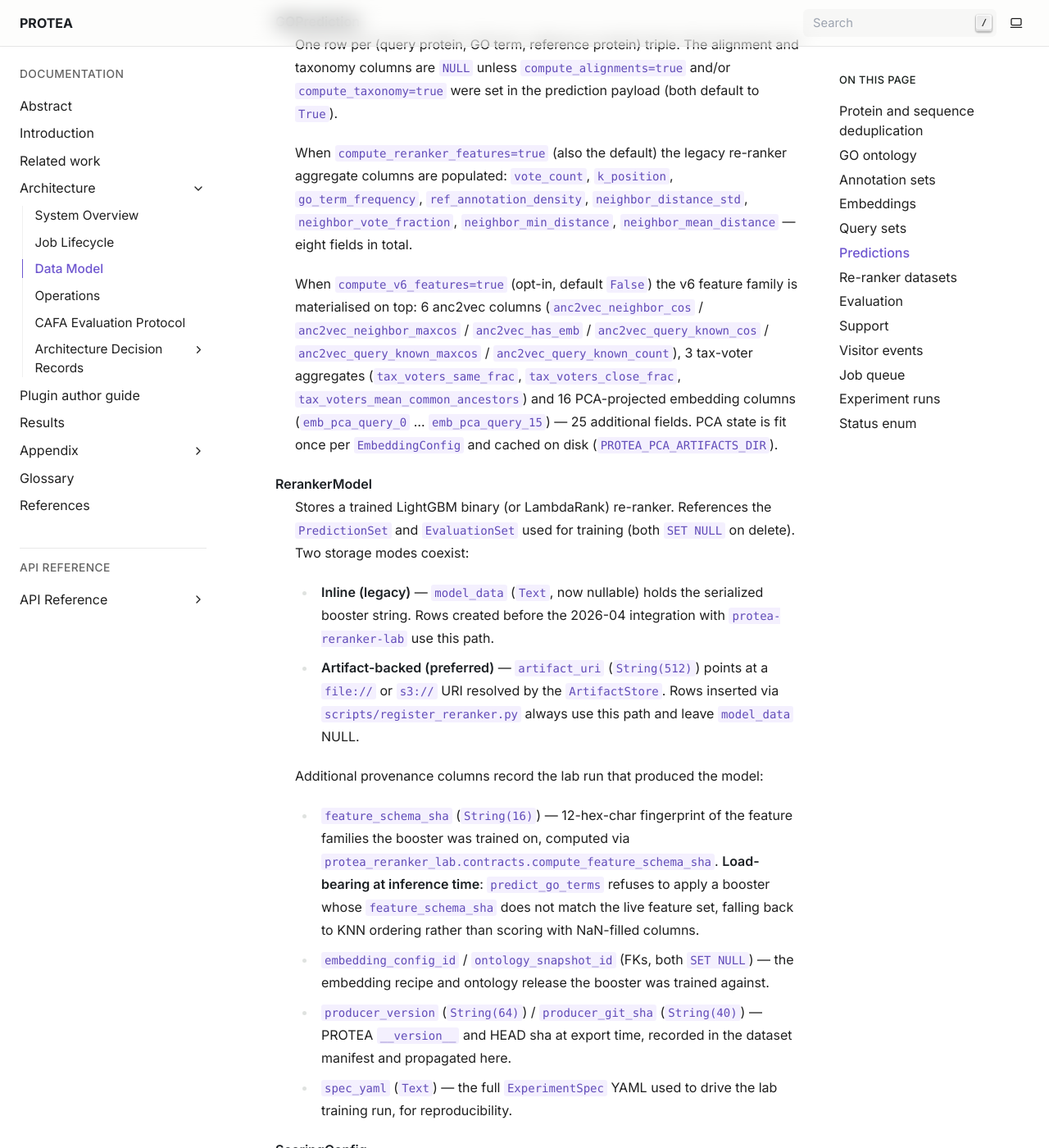
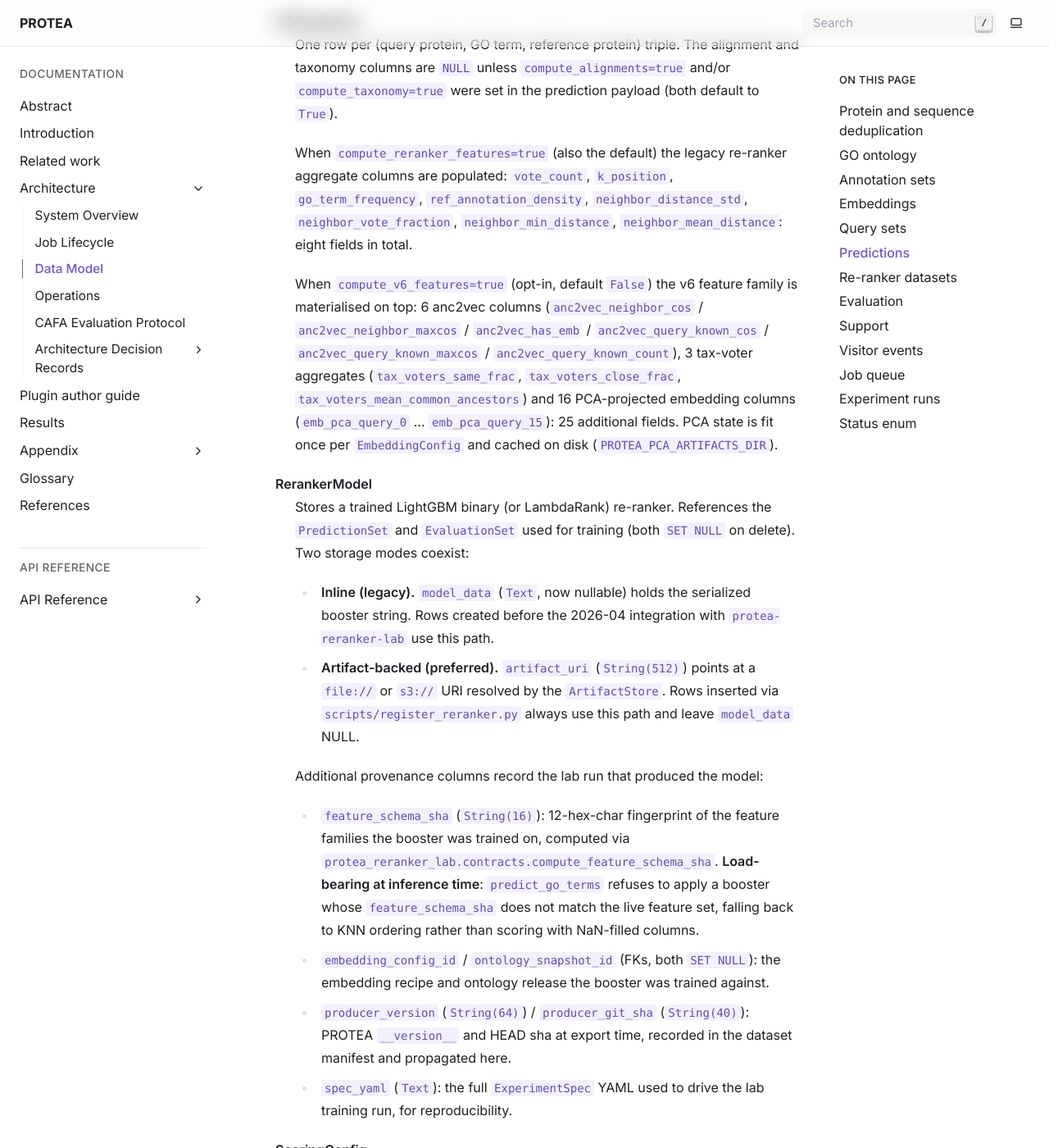
Before and after one commit to frapercan/PROTEA, a Sphinx documentation site: the page built from docs/source/architecture/data_model.rst, in a window 1280 px wide and 1400 px high, scrolled down 6142 px. Shown: the whole window at 82% size. Built offline with Sphinx 7.4.7, drawn with Linux system fonts in a browser that asks for light colours; some of the changed text lies outside the part shown.

```diff
--- a/docs/source/architecture/data_model.rst
+++ b/docs/source/architecture/data_model.rst
@@ -31,7 +31,7 @@ Protein and sequence deduplication
 
 **Sequence**
    Stores unique amino-acid sequences, deduplicated by MD5 hash (``sequence_hash``).
-   Many ``Protein`` rows can reference the same ``Sequence`` — ``sequence_id`` is
+   Many ``Protein`` rows can reference the same ``Sequence``; ``sequence_id`` is
    deliberately non-unique.
 
 **Protein**
@@ -242,7 +242,7 @@ Predictions
    re-ranker aggregate columns are populated: ``vote_count``,
    ``k_position``, ``go_term_frequency``, ``ref_annotation_density``,
    ``neighbor_distance_std``, ``neighbor_vote_fraction``,
-   ``neighbor_min_distance``, ``neighbor_mean_distance`` — eight fields in
+   ``neighbor_min_distance``, ``neighbor_mean_distance``: eight fields in
    total.
 
    When ``compute_v6_features=true`` (opt-in, default ``False``) the v6
@@ -253,7 +253,7 @@ Predictions
    tax-voter aggregates (``tax_voters_same_frac``,
    ``tax_voters_close_frac``, ``tax_voters_mean_common_ancestors``) and
    16 PCA-projected embedding columns (``emb_pca_query_0`` …
-   ``emb_pca_query_15``) — 25 additional fields. PCA state is fit once
+   ``emb_pca_query_15``): 25 additional fields. PCA state is fit once
    per ``EmbeddingConfig`` and cached on disk
    (``PROTEA_PCA_ARTIFACTS_DIR``).
 
@@ -262,17 +262,17 @@ Predictions
    ``PredictionSet`` and ``EvaluationSet`` used for training (both
    ``SET NULL`` on delete). Two storage modes coexist:
 
-   - **Inline (legacy)** — ``model_data`` (``Text``, now nullable) holds the
+   - **Inline (legacy).** ``model_data`` (``Text``, now nullable) holds the
      serialized booster string. Rows created before the 2026-04 integration
      with ``protea-reranker-lab`` use this path.
-   - **Artifact-backed (preferred)** — ``artifact_uri`` (``String(512)``)
+   - **Artifact-backed (preferred).** ``artifact_uri`` (``String(512)``)
      points at a ``file://`` or ``s3://`` URI resolved by the
      ``ArtifactStore``. Rows inserted via ``scripts/register_reranker.py``
      always use this path and leave ``model_data`` NULL.
 
    Additional provenance columns record the lab run that produced the model:
 
-   - ``feature_schema_sha`` (``String(16)``) — 12-hex-char fingerprint
+   - ``feature_schema_sha`` (``String(16)``): 12-hex-char fingerprint
      of the feature families the booster was trained on, computed via
      ``protea_reranker_lab.contracts.compute_feature_schema_sha``.
      **Load-bearing at inference time**: ``predict_go_terms`` refuses to
@@ -280,12 +280,12 @@ Predictions
      feature set, falling back to KNN ordering rather than scoring with
      NaN-filled columns.
    - ``embedding_config_id`` / ``ontology_snapshot_id`` (FKs, both
-     ``SET NULL``) — the embedding recipe and ontology release the
+     ``SET NULL``): the embedding recipe and ontology release the
      booster was trained against.
    - ``producer_version`` (``String(64)``) / ``producer_git_sha``
-     (``String(40)``) — PROTEA ``__version__`` and HEAD sha at export
+     (``String(40)``): PROTEA ``__version__`` and HEAD sha at export
      time, recorded in the dataset manifest and propagated here.
-   - ``spec_yaml`` (``Text``) — the full ``ExperimentSpec`` YAML used to
+   - ``spec_yaml`` (``Text``): the full ``ExperimentSpec`` YAML used to
      drive the lab training run, for reproducibility.
 
 **ScoringConfig**
@@ -408,7 +408,7 @@ Visitor events
    ``daily_salt`` is a 32-byte random value held in process memory and
    regenerated every calendar day. Once the day rolls over the salt is
    gone, so cross-day correlation becomes cryptographically infeasible
-   — the same no-PII model used by Plausible and Fathom. The ``(day,
+   (the same no-PII model used by Plausible and Fathom). The ``(day,
    visitor_hash)`` index drives unique-visitor counts per day; the
    ``path`` index drives top-page reports.
 
@@ -450,7 +450,7 @@ Job queue
    the operator (or a downstream tool) can write back via the existing
    PATCH path, and ``tags`` is a free-form ``Text[]`` (default ``[]``)
    for ad-hoc grouping. None of the three are interpreted by
-   ``BaseWorker`` — they are operator metadata only.
+   ``BaseWorker``; they are operator metadata only.
 
 **JobEvent**
    Append-only audit log. Written by the ``emit`` callback during execution. The frontend
@@ -527,10 +527,10 @@ Status enum
 
 .. seealso::
 
-   - :doc:`operations` — every operation lists the tables it touches.
-   - :doc:`/reference/infrastructure` — the SQLAlchemy ``Mapped[]`` classes
+   - :doc:`operations`: every operation lists the tables it touches.
+   - :doc:`/reference/infrastructure`: the SQLAlchemy ``Mapped[]`` classes
      behind every table on this page.
-   - :doc:`/adr/006-sequence-deduplication-by-md5` — why the
+   - :doc:`/adr/006-sequence-deduplication-by-md5`: why the
      ``Sequence`` ↔ ``Protein`` split exists.
-   - :doc:`/adr/001-knn-without-pgvector` — why ``SequenceEmbedding`` uses
+   - :doc:`/adr/001-knn-without-pgvector`: why ``SequenceEmbedding`` uses
      pgvector for storage but not for search.
--- a/docs/source/architecture/index.rst
+++ b/docs/source/architecture/index.rst
@@ -16,8 +16,8 @@ concern and links to the others where they intersect.
    the soft-cancellation contract.
 
 :doc:`data_model`
-   The relational schema in five logical groups — sequences and proteins,
-   ontology and annotations, embeddings, predictions, query sets and jobs —
+   The relational schema in five logical groups (sequences and proteins,
+   ontology and annotations, embeddings, predictions, query sets and jobs)
    with the deduplication and versioning rules that make every prediction
    reproducible.
 
@@ -35,7 +35,7 @@ Architecture Decision Records
 -----------------------------
 
 The pages above describe **what** the architecture looks like today. The
-:doc:`/adr/index` records explain **why** each major decision was taken —
+:doc:`/adr/index` records explain **why** each major decision was taken:
 the constraint, the rejected alternatives, and the trade-off that closed
 the question.
 
```
